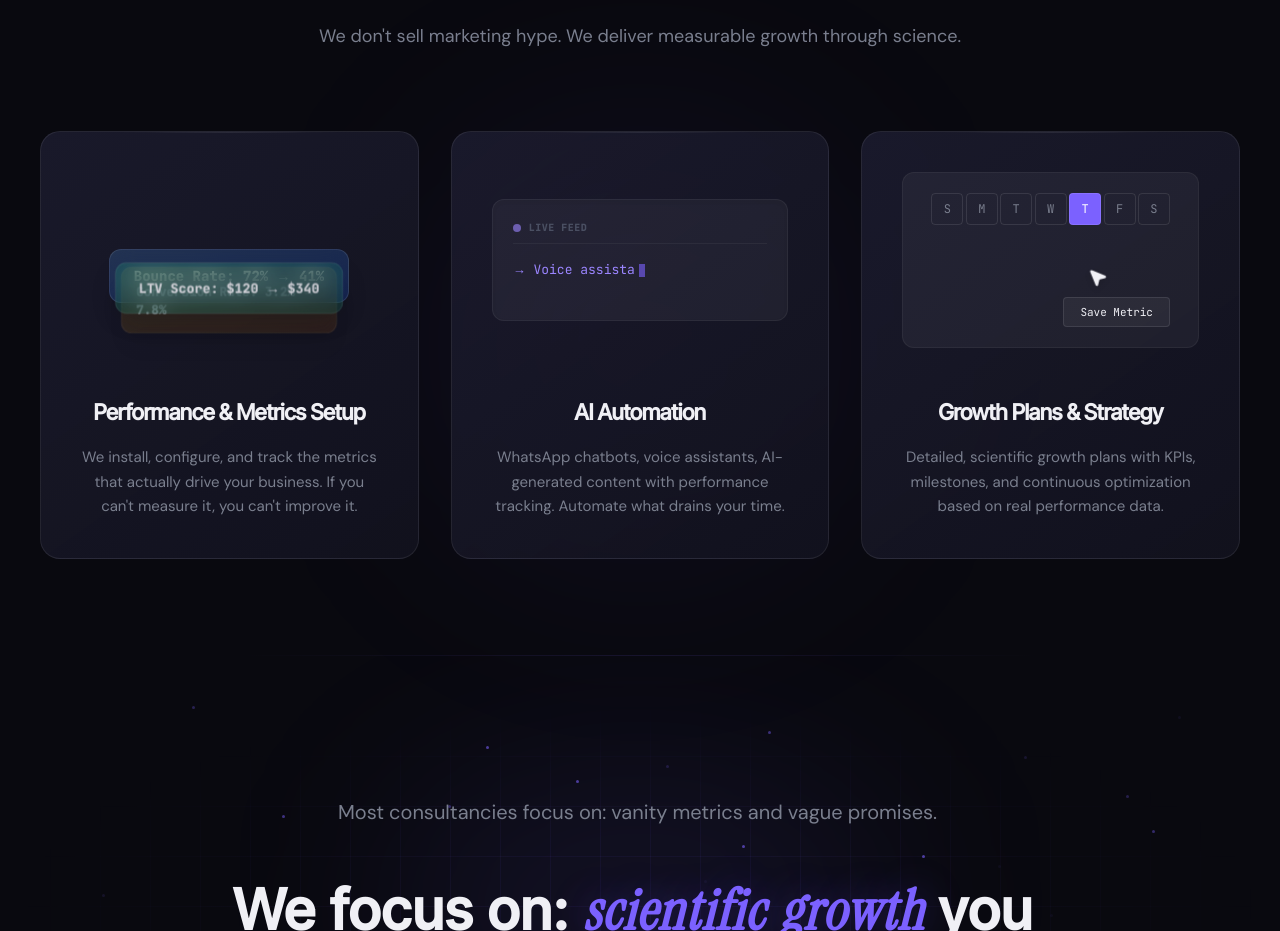
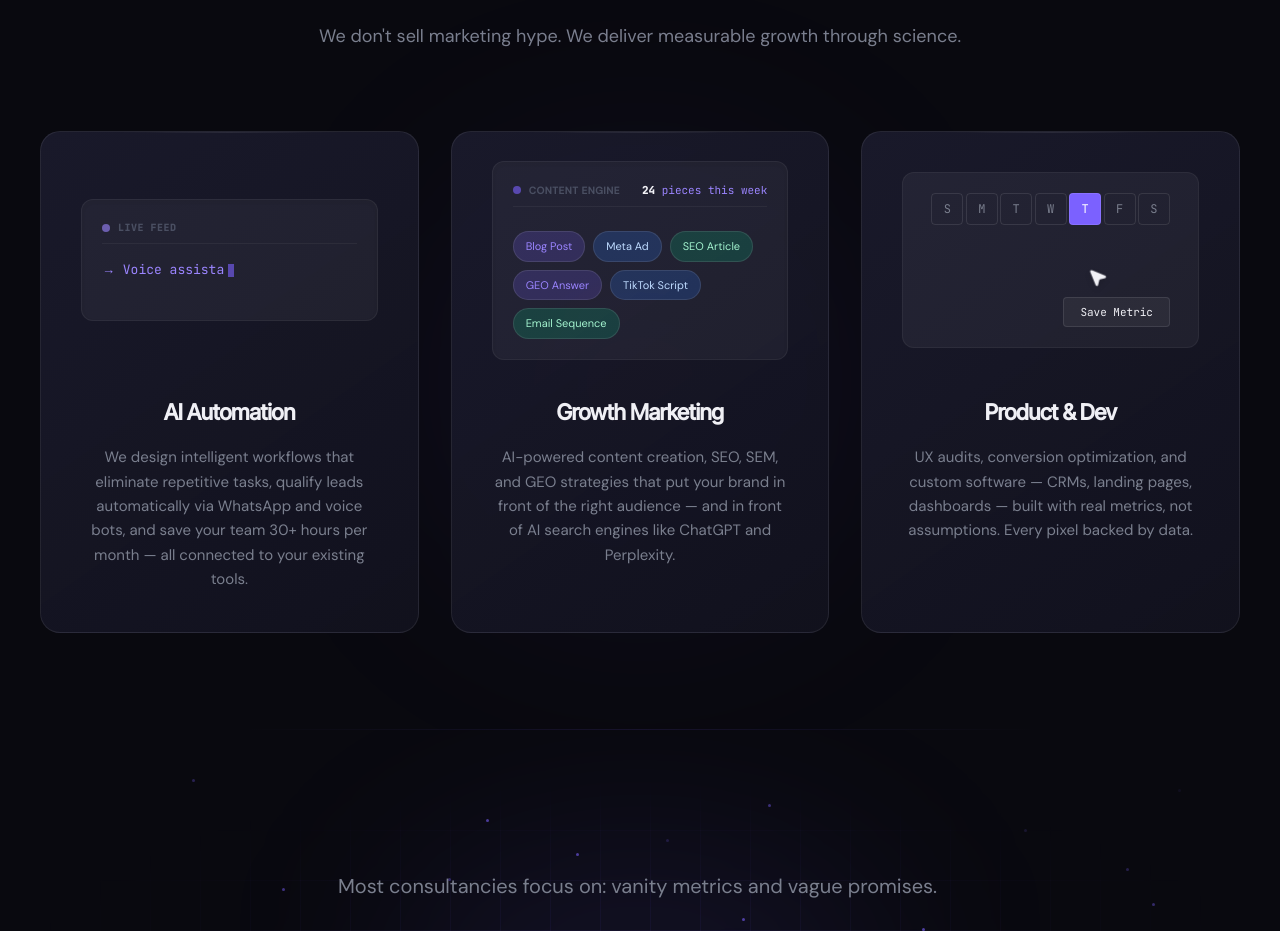
Before and after one commit to Gamm1866/Outrick, a Next.js app: page / in a window 1280 px wide. Shown: the part 1560-2491 px from the top of the page. Built offline with nearby package versions, Linux system fonts and the light colour scheme.

Commit message:
feat: update services to 3 official pillars - AI Automation, Growth Marketing, Product & Dev

```diff
--- a/components/Features.tsx
+++ b/components/Features.tsx
@@ -8,44 +8,80 @@ import { MousePointer2 } from 'lucide-react';
 
 gsap.registerPlugin(ScrollTrigger);
 
-function DiagnosticShuffler() {
-  const [cards, setCards] = useState([
-    { id: 1, label: 'Conversion Rate: 3.2% → 7.8%', color: 'from-amber-400/20 to-amber-600/20' },
-    { id: 2, label: 'Bounce Rate: 72% → 41%', color: 'from-blue-400/20 to-blue-600/20' },
-    { id: 3, label: 'LTV Score: $120 → $340', color: 'from-emerald-400/20 to-emerald-600/20' },
-  ]);
+function ContentPulse() {
+  const [pieces, setPieces] = useState(0);
+  const items = [
+    { label: 'Blog Post', color: 'bg-plasma-purple/20 text-plasma-light' },
+    { label: 'Meta Ad', color: 'bg-blue-500/20 text-blue-200' },
+    { label: 'SEO Article', color: 'bg-emerald-500/20 text-emerald-200' },
+    { label: 'GEO Answer', color: 'bg-plasma-purple/20 text-plasma-light' },
+    { label: 'TikTok Script', color: 'bg-blue-500/20 text-blue-200' },
+    { label: 'Email Sequence', color: 'bg-emerald-500/20 text-emerald-200' },
+  ];
+
+  const containerRef = useRef<HTMLDivElement>(null);
 
   useEffect(() => {
     const isReducedMotion = window.matchMedia('(prefers-reduced-motion: reduce)').matches;
+
+    // Counter animation
+    const target = 24;
+    const duration = 2000;
+    const start = Date.now();
+
+    const animateCounter = () => {
+      const now = Date.now();
+      const elapsed = now - start;
+      const progress = Math.min(elapsed / duration, 1);
+      const current = Math.floor(progress * target);
+      setPieces(current);
+      if (progress < 1) requestAnimationFrame(animateCounter);
+    };
+
+    animateCounter();
+
     if (isReducedMotion) return;
 
-    const interval = setInterval(() => {
-      setCards(prev => {
-        const newArr = [...prev];
-        const last = newArr.pop()!;
-        newArr.unshift(last);
-        return newArr;
-      });
-    }, 3000);
+    const ctx = gsap.context(() => {
+      gsap.fromTo('.content-pill',
+        { scale: 0.8, opacity: 0, y: 10 },
+        {
+          scale: 1,
+          opacity: 1,
+          y: 0,
+          duration: 0.5,
+          stagger: 0.2,
+          ease: 'back.out(1.7)',
+          repeat: -1,
+          repeatDelay: 1
+        }
+      );
+    }, containerRef);
 
-    return () => clearInterval(interval);
+    return () => ctx.revert();
   }, []);
 
   return (
-    <div className="relative h-44 w-full flex items-center justify-center pt-8">
-      {cards.map((card, i) => (
-        <div
-          key={card.id}
-          className={`absolute flex items-center justify-center p-4 rounded-xl border border-white/10 bg-gradient-to-br ${card.color} backdrop-blur-md shadow-xl transition-all duration-700 w-[240px] z-${30 - i * 10}`}
-          style={{
-            transform: `translateY(${i * 12}px) scale(${1 - i * 0.05})`,
-            opacity: 1 - i * 0.2,
-            transitionTimingFunction: 'cubic-bezier(0.34, 1.56, 0.64, 1)',
-          }}
-        >
-          <span className="font-mono text-sm font-bold text-ghost-white">{card.label}</span>
+    <div ref={containerRef} className="w-full bg-white/5 rounded-xl border border-white/5 p-5 min-h[140px] shadow-inner relative overflow-hidden">
+      <div className="flex justify-between items-center mb-6 border-b border-white/5 pb-2">
+        <div className="flex items-center gap-2">
+          <span className="w-2 h-2 rounded-full bg-plasma-purple animate-pulse" />
+          <span className="text-ash uppercase tracking-wider text-[10px] font-bold">Content Engine</span>
         </div>
-      ))}
+        <div className="font-mono text-[11px] text-plasma-light">
+          <span className="text-ghost-white font-bold">{pieces}</span> pieces this week
+        </div>
+      </div>
+      <div className="flex flex-wrap gap-2">
+        {items.map((item, idx) => (
+          <div
+            key={idx}
+            className={`content-pill px-3 py-1.5 rounded-full border border-white/10 text-[11px] font-body ${item.color}`}
+          >
+            {item.label}
+          </div>
+        ))}
+      </div>
     </div>
   );
 }
@@ -193,9 +229,11 @@ export default function Features() {
 
         <div className="grid grid-cols-1 lg:grid-cols-3 gap-8 relative">
            <div className="cards-glow left-1/2 -translate-x-1/2 top-1/2 -translate-y-1/2" />
-          {/* Card 1 */}
+          {/* Card 1 - AI Automation */}
           <div className="feature-card xtract-card flex flex-col items-center">
-            <DiagnosticShuffler />
+            <div className="w-full h-44 flex items-center justify-center">
+              <TelemetryTypewriter />
+            </div>
             <div className="mt-12 text-center">
               <h3 className="text-[22px] text-ghost-white mb-4">
                 {t.services.s1.title}
@@ -206,10 +244,10 @@ export default function Features() {
             </div>
           </div>
 
-          {/* Card 2 */}
+          {/* Card 2 - Growth Marketing */}
           <div className="feature-card xtract-card flex flex-col items-center">
             <div className="w-full h-44 flex items-center justify-center">
-              <TelemetryTypewriter />
+              <ContentPulse />
             </div>
             <div className="mt-12 text-center">
               <h3 className="text-[22px] text-ghost-white mb-4">
@@ -221,7 +259,7 @@ export default function Features() {
             </div>
           </div>
 
-          {/* Card 3 */}
+          {/* Card 3 - Product & Dev */}
           <div className="feature-card xtract-card flex flex-col items-center">
             <div className="w-full h-44 flex items-center justify-center">
                <CursorProtocol />
--- a/lib/translations.ts
+++ b/lib/translations.ts
@@ -27,16 +27,16 @@ export const translations = {
       title: 'What We Do',
       sub: "We don't sell marketing hype. We deliver measurable growth through science.",
       s1: {
-        title: 'Performance & Metrics Setup',
-        desc: "We install, configure, and track the metrics that actually drive your business. If you can't measure it, you can't improve it."
+        title: 'AI Automation',
+        desc: "We design intelligent workflows that eliminate repetitive tasks, qualify leads automatically via WhatsApp and voice bots, and save your team 30+ hours per month — all connected to your existing tools."
       },
       s2: {
-        title: 'AI Automation',
-        desc: 'WhatsApp chatbots, voice assistants, AI-generated content with performance tracking. Automate what drains your time.'
+        title: 'Growth Marketing',
+        desc: "AI-powered content creation, SEO, SEM, and GEO strategies that put your brand in front of the right audience — and in front of AI search engines like ChatGPT and Perplexity."
       },
       s3: {
-        title: 'Growth Plans & Strategy',
-        desc: 'Detailed, scientific growth plans with KPIs, milestones, and continuous optimization based on real performance data.'
+        title: 'Product & Dev',
+        desc: "UX audits, conversion optimization, and custom software — CRMs, landing pages, dashboards — built with real metrics, not assumptions. Every pixel backed by data."
       }
     },
     philosophy: {
@@ -125,16 +125,16 @@ export const translations = {
       title: 'Qué Hacemos',
       sub: 'No vendemos humo de marketing. Entregamos crecimiento medible a través de ciencia.',
       s1: {
-        title: 'Métricas & Performance',
-        desc: 'Instalamos, configuramos y hacemos seguimiento de las métricas que realmente mueven tu negocio. Si no lo puedes medir, no lo puedes mejorar.'
+        title: 'Automatización con IA',
+        desc: 'Diseñamos flujos inteligentes que eliminan tareas repetitivas, califican leads automáticamente por WhatsApp y voz, y le ahorran a tu equipo 30+ horas al mes — conectado a tus herramientas actuales.'
       },
       s2: {
-        title: 'Automatización con IA',
-        desc: 'Chatbots de WhatsApp, asistentes de voz, contenido generado por IA con tracking de performance. Automatiza lo que te quita tiempo.'
+        title: 'Marketing de Crecimiento',
+        desc: 'Creación de contenido con IA, SEO, SEM y GEO que ponen tu marca frente a la audiencia correcta — y frente a motores de búsqueda de IA como ChatGPT y Perplexity.'
       },
       s3: {
-        title: 'Planes de Crecimiento',
-        desc: 'Planes de crecimiento científicos y detallados con KPIs, hitos y optimización continua basada en datos reales de performance.'
+        title: 'Producto y Desarrollo',
+        desc: 'Auditorías UX, optimización de conversión y software a medida — CRMs, landing pages, dashboards — construidos con métricas reales, no suposiciones. Cada pixel respaldado por datos.'
       }
     },
     philosophy: {
```
